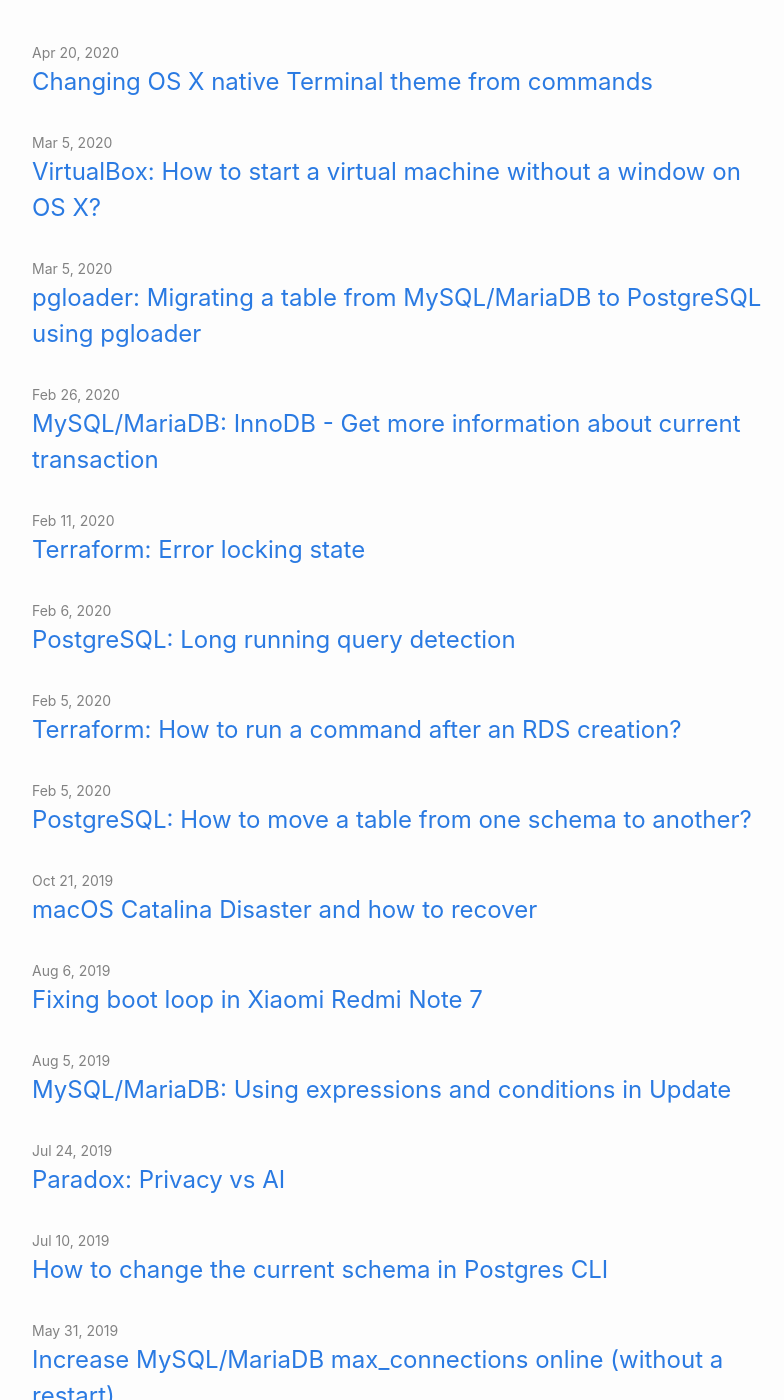
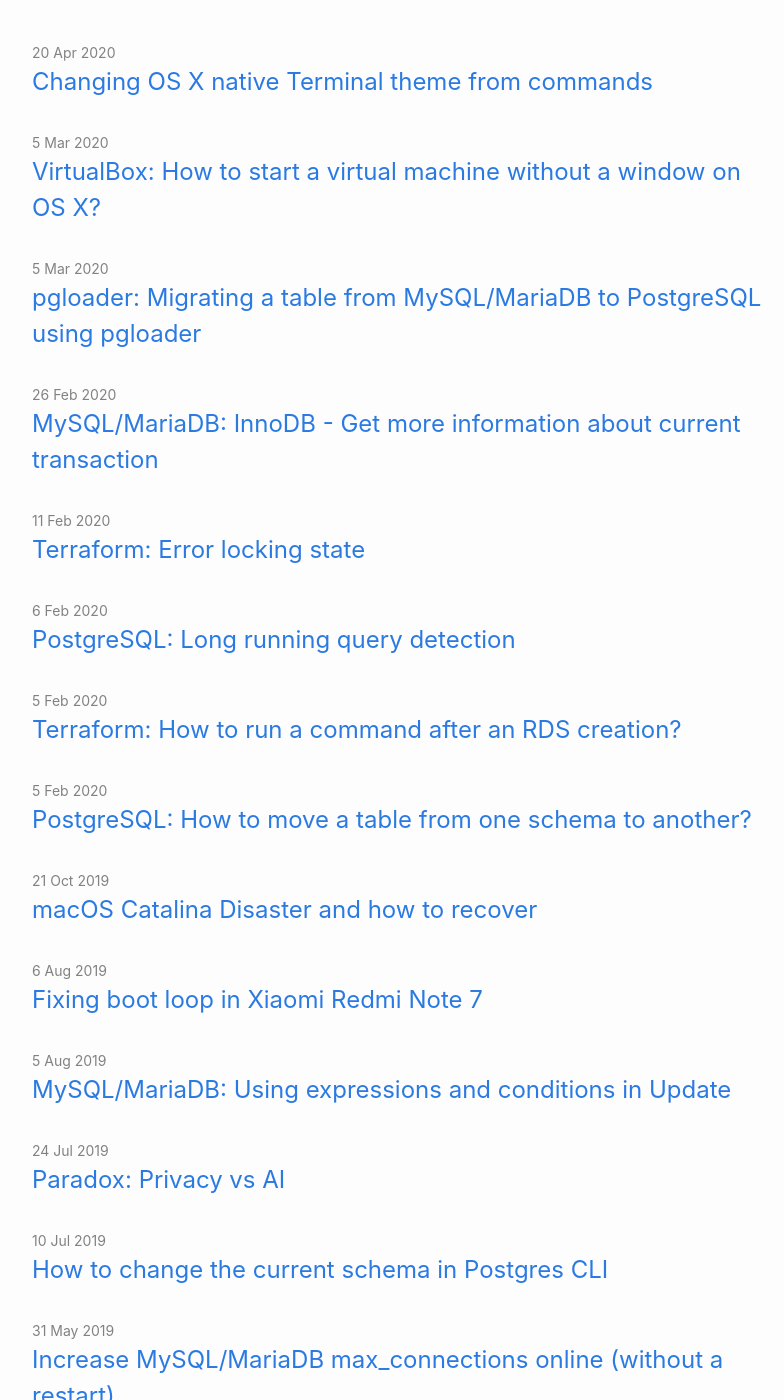
Before and after one commit to dedunu/dedunu.github.io, a Jekyll site: the page built from index.md, in a window 1280 px wide and 1400 px high, scrolled down 232 px. Shown: the whole window, without its empty margins (238-1022 px from the left). Built offline with Jekyll 4.4.1, drawn with Linux system fonts in a browser that asks for light colours; some of the changed text lies outside the part shown.

```diff
--- a/_config.yml
+++ b/_config.yml
@@ -10,7 +10,7 @@ show_excerpts: false
 # Minima date format
 # refer to https://shopify.github.io/liquid/filters/date/ if you want to customize this
 minima:
-  date_format: "%b %-d, %Y"
+  date_format: "%-d %b %Y"
 
   # generate social links in footer
   social_links:
```
